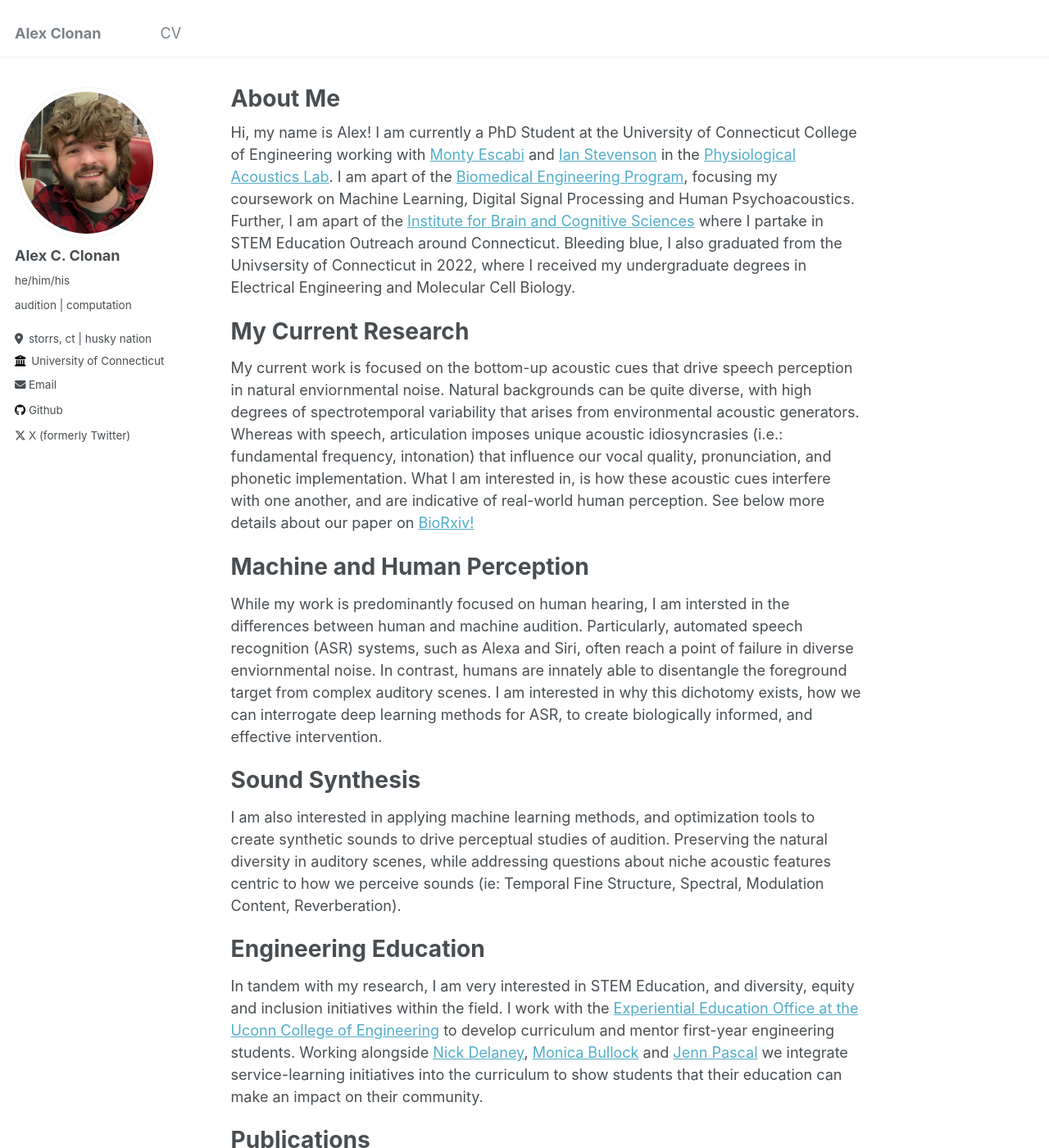
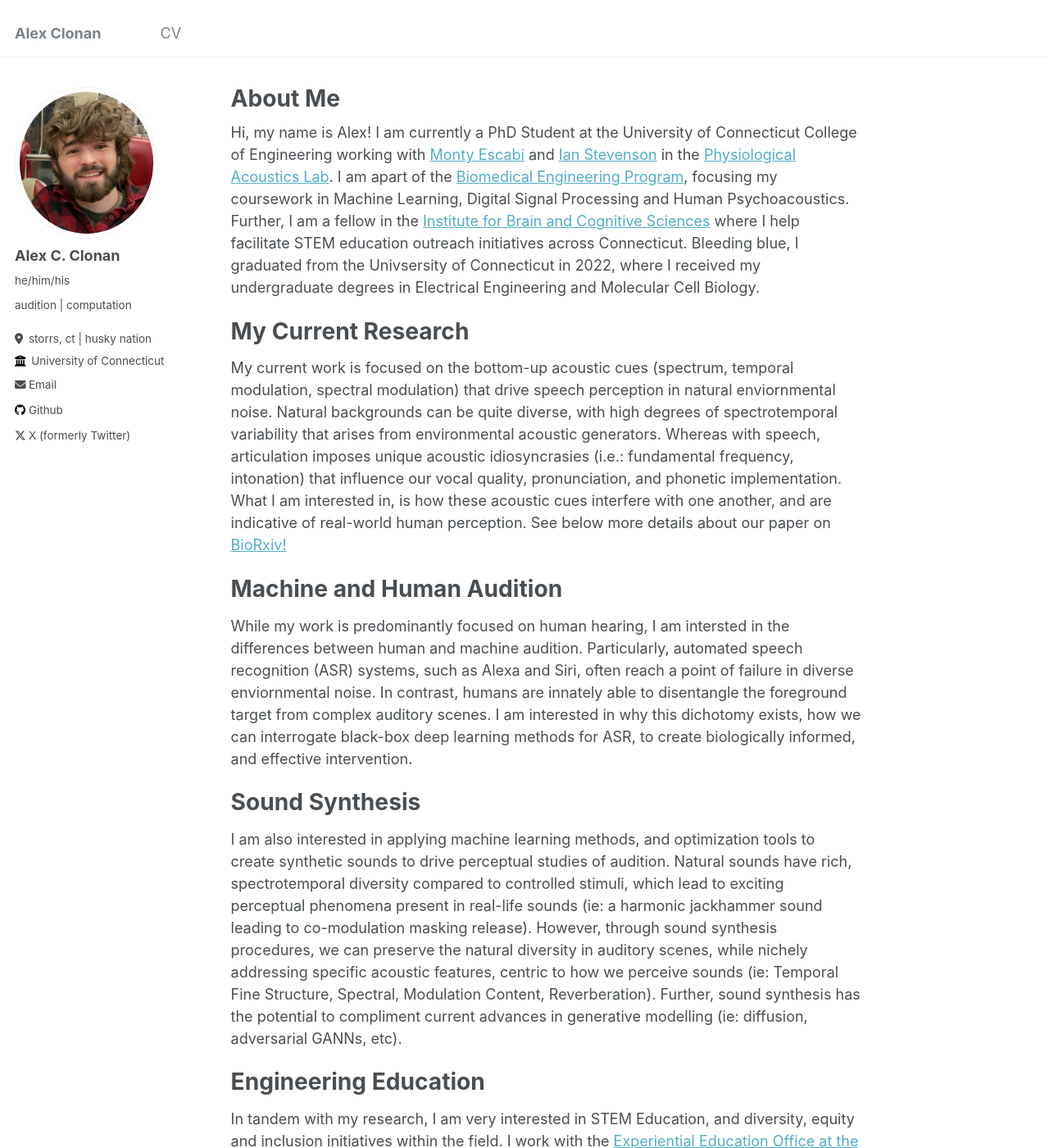
Before and after one commit to aclonan/aclonan.github.io, a Jekyll site: the page built from _pages/about.md, in a window 1280 px wide and 1400 px high. Shown: the whole window at 82% size. Built offline with Jekyll 4.4.1, drawn with Linux system fonts in a browser that asks for light colours.

Commit message:
Update about.md

```diff
--- a/_pages/about.md
+++ b/_pages/about.md
@@ -7,19 +7,19 @@ redirect_from:
   - /about.html
 ---
 
-Hi, my name is Alex! I am currently a PhD Student at the University of Connecticut College of Engineering working with [Monty Escabi](https://www.bme.uconn.edu/faculty-staff/core-faculty/escabi-monty/) and [Ian Stevenson](https://psychology.uconn.edu/person/ian-stevenson/) in the [Physiological Acoustics Lab](https://escabilab.uconn.edu/). I am apart of the [Biomedical Engineering Program](https://www.bme.uconn.edu/academics/graduate-program/about-the-graduate-program-in-biomedical-engineering/), focusing my coursework on Machine Learning, Digital Signal Processing and Human Psychoacoustics. Further, I am apart of the [Institute for Brain and Cognitive Sciences](https://ibacs.uconn.edu/) where I partake in STEM Education Outreach around Connecticut. Bleeding blue, I also graduated from the Univsersity of Connecticut in 2022, where I received my undergraduate degrees in Electrical Engineering and Molecular Cell Biology.
+Hi, my name is Alex! I am currently a PhD Student at the University of Connecticut College of Engineering working with [Monty Escabi](https://www.bme.uconn.edu/faculty-staff/core-faculty/escabi-monty/) and [Ian Stevenson](https://psychology.uconn.edu/person/ian-stevenson/) in the [Physiological Acoustics Lab](https://escabilab.uconn.edu/). I am apart of the [Biomedical Engineering Program](https://www.bme.uconn.edu/academics/graduate-program/about-the-graduate-program-in-biomedical-engineering/), focusing my coursework in Machine Learning, Digital Signal Processing and Human Psychoacoustics. Further, I am a fellow in the [Institute for Brain and Cognitive Sciences](https://ibacs.uconn.edu/) where I help facilitate STEM education outreach initiatives across Connecticut. Bleeding blue, I graduated from the Univsersity of Connecticut in 2022, where I received my undergraduate degrees in Electrical Engineering and Molecular Cell Biology.
 
 My Current Research
 ======
-My current work is focused on the bottom-up acoustic cues that drive speech perception in natural enviornmental noise. Natural backgrounds can be quite diverse, with high degrees of spectrotemporal variability that arises from environmental acoustic generators. Whereas with speech, articulation imposes unique acoustic idiosyncrasies (i.e.: fundamental frequency, intonation) that influence our vocal quality, pronunciation, and phonetic implementation. What I am interested in, is how these acoustic cues interfere with one another, and are indicative of real-world human perception. See below more details about our paper on [BioRxiv!](https://www.biorxiv.org/content/10.1101/2024.02.13.579526v1)
+My current work is focused on the bottom-up acoustic cues (spectrum, temporal modulation, spectral modulation) that drive speech perception in natural enviornmental noise. Natural backgrounds can be quite diverse, with high degrees of spectrotemporal variability that arises from environmental acoustic generators. Whereas with speech, articulation imposes unique acoustic idiosyncrasies (i.e.: fundamental frequency, intonation) that influence our vocal quality, pronunciation, and phonetic implementation. What I am interested in, is how these acoustic cues interfere with one another, and are indicative of real-world human perception. See below more details about our paper on [BioRxiv!](https://www.biorxiv.org/content/10.1101/2024.02.13.579526v1)
 
-Machine and Human Perception
+Machine and Human Audition
 ======
-While my work is predominantly focused on human hearing, I am intersted in the differences between human and machine audition. Particularly, automated speech recognition (ASR) systems, such as Alexa and Siri, often reach a point of failure in diverse enviornmental noise. In contrast, humans are innately able to disentangle the foreground target from complex auditory scenes. I am interested in why this dichotomy exists, how we can interrogate deep learning methods for ASR, to create biologically informed, and effective intervention.
+While my work is predominantly focused on human hearing, I am intersted in the differences between human and machine audition. Particularly, automated speech recognition (ASR) systems, such as Alexa and Siri, often reach a point of failure in diverse enviornmental noise. In contrast, humans are innately able to disentangle the foreground target from complex auditory scenes. I am interested in why this dichotomy exists, how we can interrogate black-box deep learning methods for ASR, to create biologically informed, and effective intervention.
 
 Sound Synthesis
 ======
-I am also interested in applying machine learning methods, and optimization tools to create synthetic sounds to drive perceptual studies of audition. Preserving the natural diversity in auditory scenes, while addressing questions about niche acoustic features centric to how we perceive sounds (ie: Temporal Fine Structure, Spectral, Modulation Content, Reverberation).
+I am also interested in applying machine learning methods, and optimization tools to create synthetic sounds to drive perceptual studies of audition. Natural sounds have rich, spectrotemporal diversity compared to controlled stimuli, which lead to exciting perceptual phenomena present in real-life sounds (ie: a harmonic jackhammer sound leading to co-modulation masking release). However, through sound synthesis procedures, we can preserve the natural diversity in auditory scenes, while nichely addressing specific acoustic features, centric to how we perceive sounds (ie: Temporal Fine Structure, Spectral, Modulation Content, Reverberation). Further, sound synthesis has the potential to compliment current advances in generative modelling (ie: diffusion, adversarial GANNs, etc).
 
 Engineering Education
 ======
```
